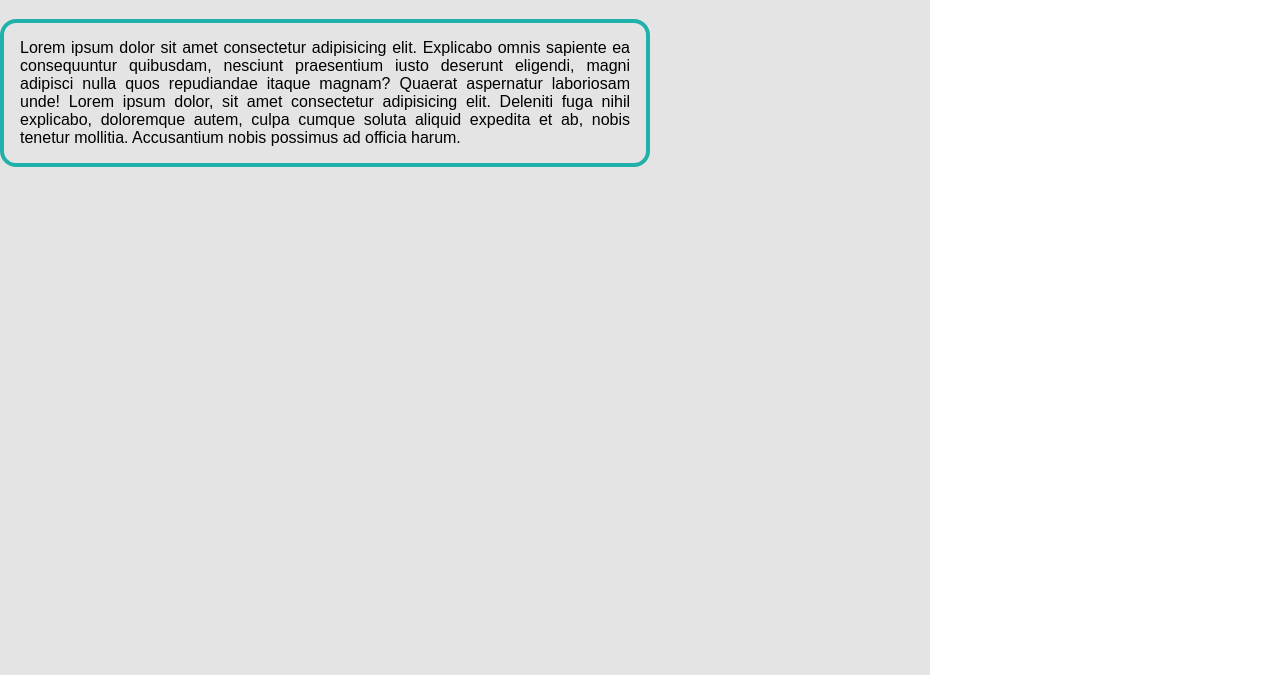
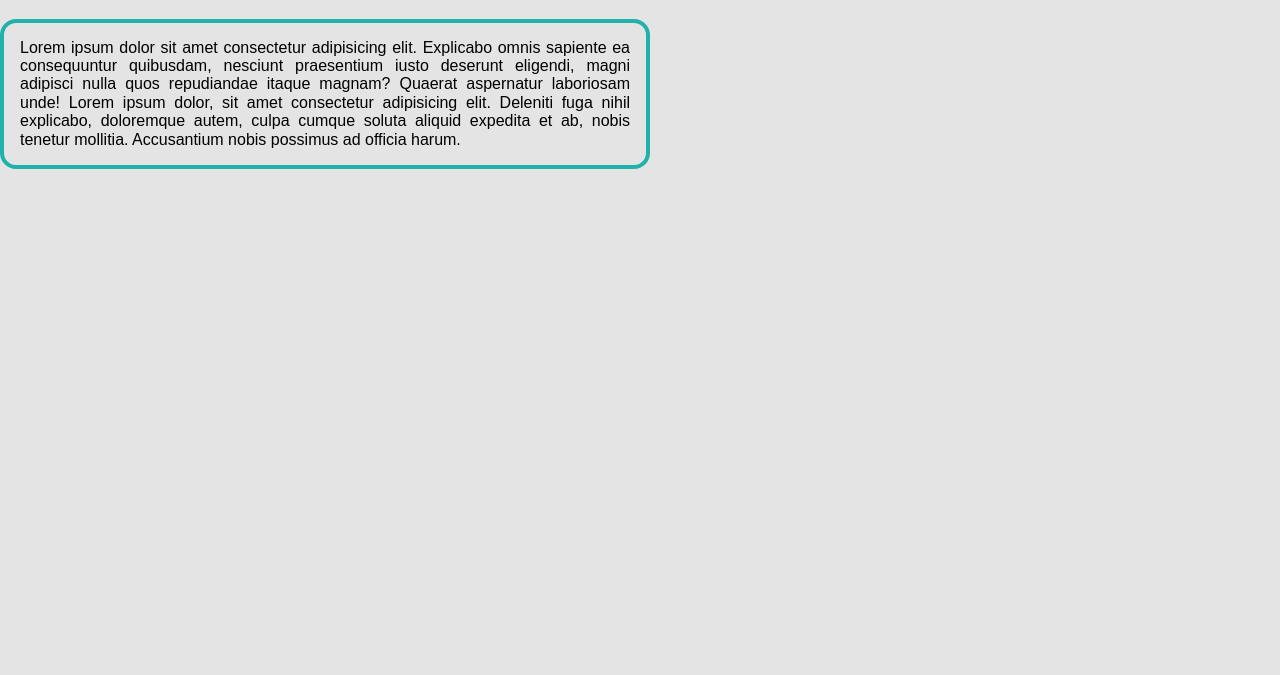
Before and after one commit to Zendhel0011/portfolio, a plain HTML site: page index.html in a window 1280 px wide. Shown: the part 125-800 px from the top of the page. Drawn offline with Linux system fonts and the light colour scheme.

Commit message:
tittle & normalize

```diff
--- a/index.html
+++ b/index.html
@@ -5,8 +5,9 @@
     <meta charset="UTF-8">
     <meta http-equiv="X-UA-Compatible" content="IE=edge">
     <meta name="viewport" content="width=device-width, initial-scale=1.0">
+    <link rel="stylesheet" href="css/normalize.css">
     <link rel="stylesheet" href="css/styles.css">
-    <title>Zendhel y Nelson</title>
+    <title>Zendhel Rosales</title>
 </head>
 
 <body>
@@ -57,7 +58,7 @@
             </table>
         </form>
     </aside>
-    <main class="main_content" id="mainContent">
+    <main class="main_content main_content--full" id="mainContent">
         <h1 class="main_content--tittle">Greetings:</h1>
         <div class="main_content--presentation">Lorem ipsum dolor sit amet consectetur adipisicing elit. Explicabo omnis
             sapiente ea consequuntur quibusdam, nesciunt praesentium iusto deserunt eligendi, magni adipisci nulla quos
```
